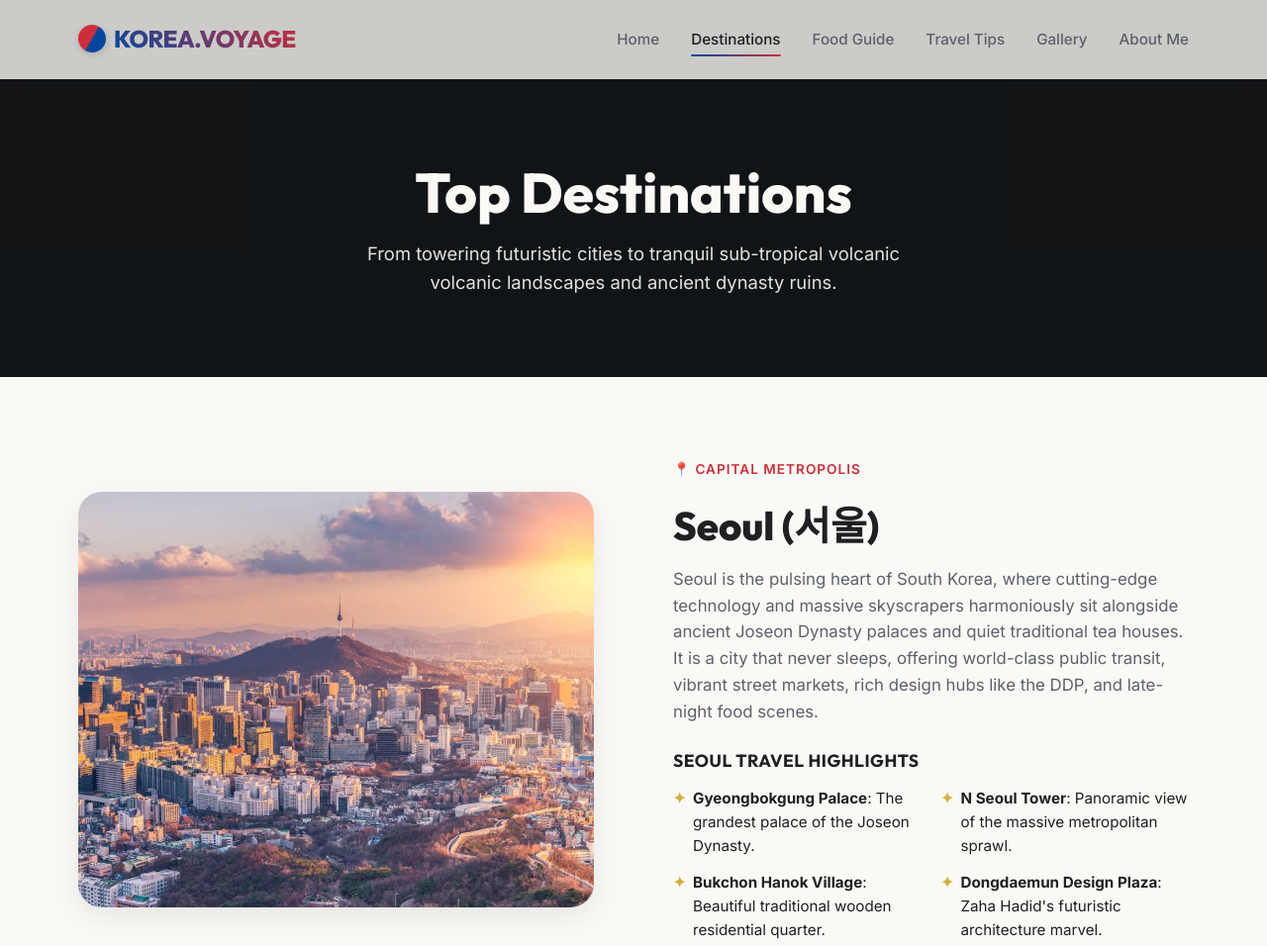
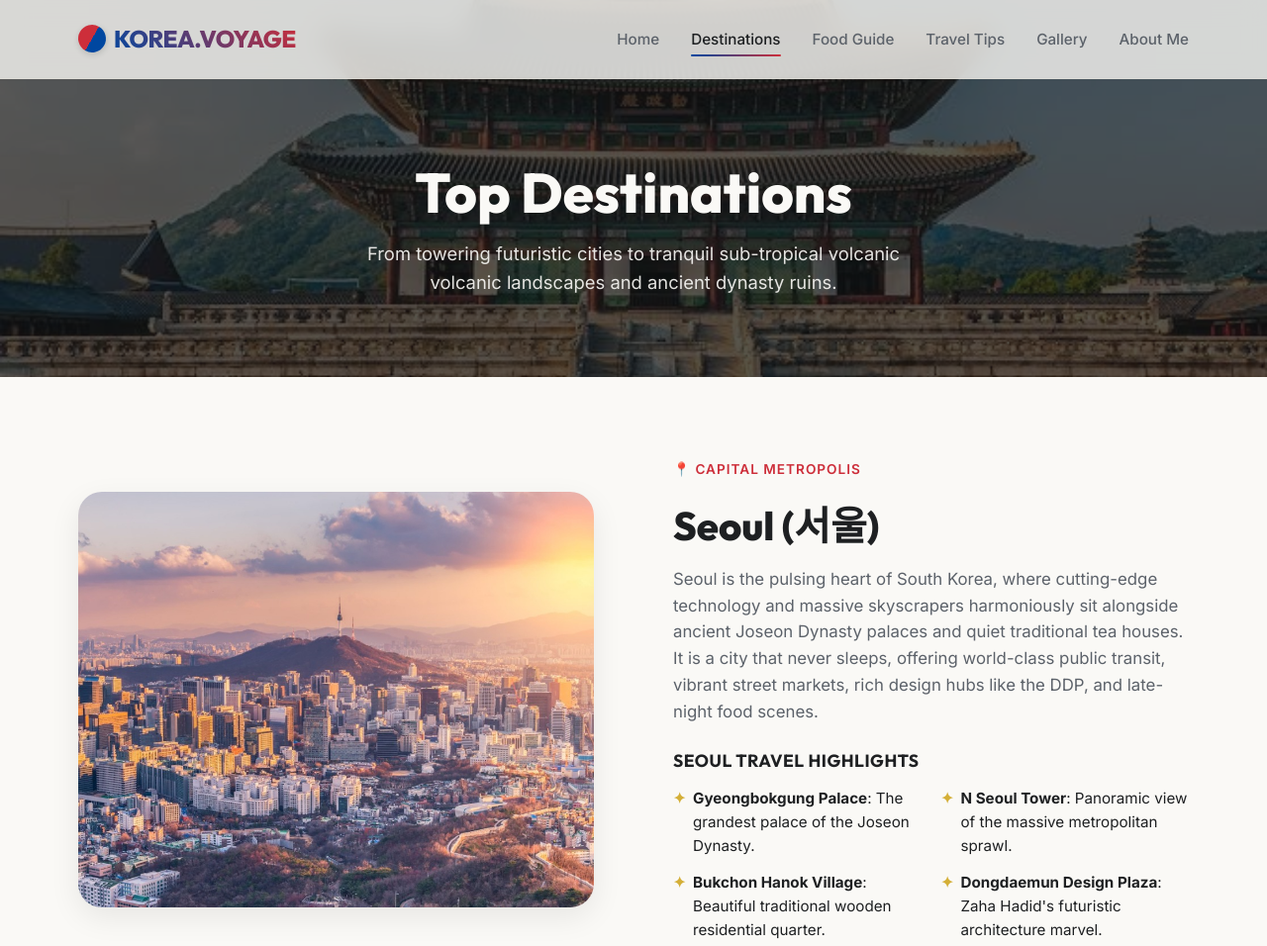
Before and after one commit to seomahaut/seomahaut.github.io, a plain HTML site: page destinations.html in a window 1280 px wide. Shown: the top 956 px of the page at 99% size. Drawn offline with Linux system fonts and the light colour scheme.

Commit message:
Update destinations.html

```diff
--- a/destinations.html
+++ b/destinations.html
@@ -37,7 +37,7 @@
   </header>
 
   <!-- Page Banner -->
-  <section class="page-banner" style="background-image: url('assets/images/gallery_1.jpg');">
+  <section class="page-banner" style="background-image: url('gallery_1.jpg');">
     <div class="page-banner-overlay"></div>
     <div class="container">
       <h1>Top Destinations</h1>
```
